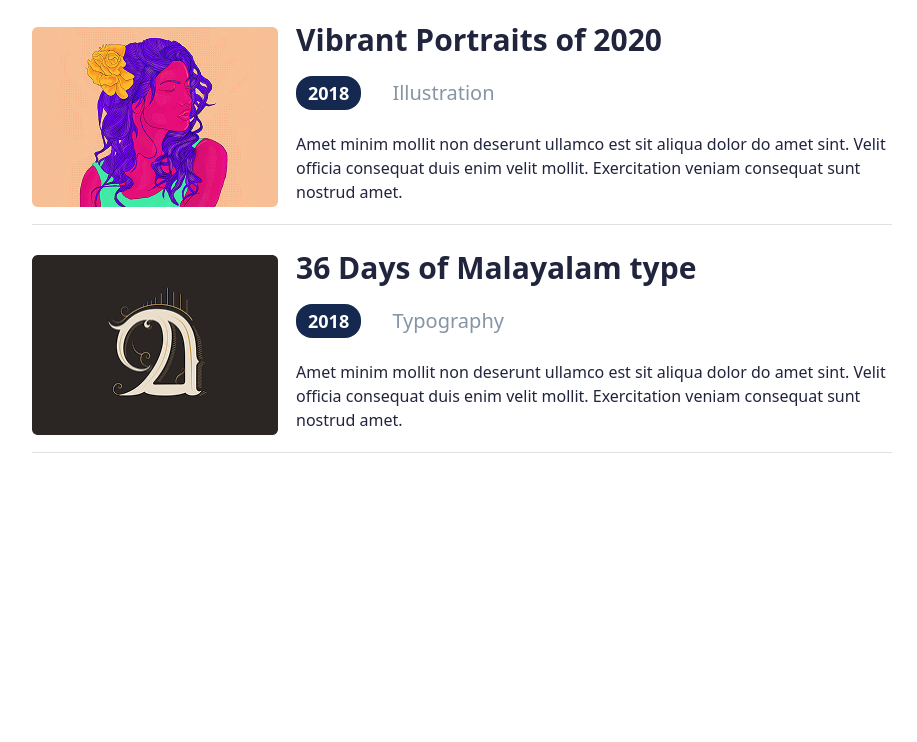
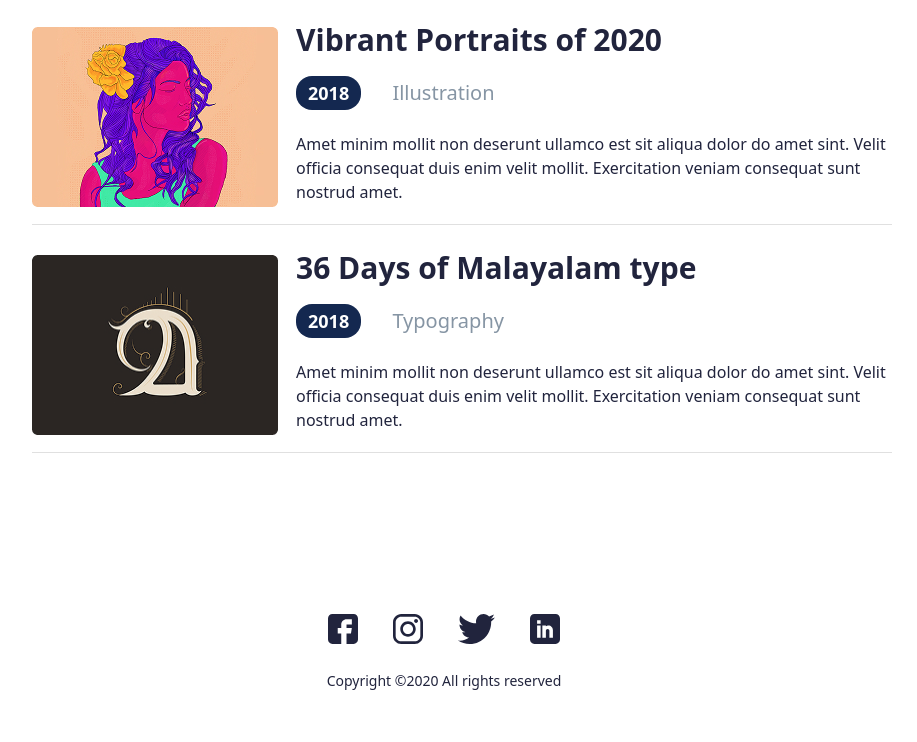
Before and after one commit to baratovarslan24-gif/JOHN-Tailwind, a plain HTML site: page index.html in a window 1280 px wide. Shown: the part 1177-1919 px from the top of the page, without its empty margins (196-1113 px from the left). Before the commit the page ends 1740 px from the top, so only its background shows below. Drawn offline with nearby package versions, Linux system fonts and the light colour scheme.

Commit message:
add footer

```diff
--- a/index.html
+++ b/index.html
@@ -217,5 +217,84 @@
         </div>
       </section>
     </main>
+    <footer class="py-[51px] ]">
+      <ul class="flex flex-row justify-center gap-[35px] mb-[26px]">
+        <li>
+          <a href="#">
+            <svg
+              width="30"
+              height="30"
+              viewBox="0 0 30 30"
+              fill="none"
+              xmlns="http://www.w3.org/2000/svg"
+            >
+              <path
+                d="M25.6055 0H4.39453C1.97159 0 0 1.97159 0 4.39453V25.6055C0 28.0284 1.97159 30 4.39453 30H13.2422V19.3945H9.72656V14.1211H13.2422V10.5469C13.2422 7.63893 15.6077 5.27344 18.5156 5.27344H23.8477V10.5469H18.5156V14.1211H23.8477L22.9688 19.3945H18.5156V30H25.6055C28.0284 30 30 28.0284 30 25.6055V4.39453C30 1.97159 28.0284 0 25.6055 0Z"
+                fill="#21243D"
+              />
+            </svg>
+          </a>
+        </li>
+        <li>
+          <a href="#">
+            <svg
+              width="30"
+              height="30"
+              viewBox="0 0 30 30"
+              fill="none"
+              xmlns="http://www.w3.org/2000/svg"
+            >
+              <path
+                d="M21.7209 0H8.27874C3.71384 0 0 3.71402 0 8.27892V21.7211C0 26.2862 3.71384 30 8.27874 30H21.7209C26.2862 30 30 26.286 30 21.7211V8.27892C30.0002 3.71402 26.2862 0 21.7209 0ZM27.3384 21.7211C27.3384 24.8185 24.8185 27.3383 21.7211 27.3383H8.27874C5.18153 27.3384 2.66175 24.8185 2.66175 21.7211V8.27892C2.66175 5.18171 5.18153 2.66175 8.27874 2.66175H21.7209C24.8183 2.66175 27.3383 5.18171 27.3383 8.27892V21.7211H27.3384Z"
+                fill="#21243D"
+              />
+              <path
+                d="M15 7.27014C10.7375 7.27014 7.26978 10.7379 7.26978 15.0004C7.26978 19.2627 10.7375 22.7303 15 22.7303C19.2625 22.7303 22.7303 19.2627 22.7303 15.0004C22.7303 10.7379 19.2625 7.27014 15 7.27014ZM15 20.0683C12.2054 20.0683 9.93152 17.7949 9.93152 15.0002C9.93152 12.2054 12.2052 9.93171 15 9.93171C17.7948 9.93171 20.0685 12.2054 20.0685 15.0002C20.0685 17.7949 17.7947 20.0683 15 20.0683Z"
+                fill="#21243D"
+              />
+              <path
+                d="M23.0545 5.01318C22.5417 5.01318 22.0379 5.2208 21.6757 5.58457C21.3118 5.94657 21.1025 6.45053 21.1025 6.96513C21.1025 7.47814 21.3119 7.98192 21.6757 8.34569C22.0377 8.70769 22.5417 8.91708 23.0545 8.91708C23.5691 8.91708 24.0713 8.70769 24.435 8.34569C24.7988 7.98192 25.0064 7.47796 25.0064 6.96513C25.0064 6.45053 24.7988 5.94657 24.435 5.58457C24.073 5.2208 23.5691 5.01318 23.0545 5.01318Z"
+                fill="#21243D"
+              />
+            </svg>
+          </a>
+        </li>
+        <li>
+          <a href="#">
+            <svg
+              width="37"
+              height="30"
+              viewBox="0 0 37 30"
+              fill="none"
+              xmlns="http://www.w3.org/2000/svg"
+            >
+              <path
+                d="M36.9231 3.55154C35.55 4.15385 34.0869 4.55308 32.5615 4.74692C34.1308 3.81 35.3285 2.33769 35.8915 0.563077C34.4285 1.43538 32.8131 2.05154 31.0915 2.39538C29.7023 0.916154 27.7223 0 25.5623 0C21.3715 0 17.9977 3.40154 17.9977 7.57154C17.9977 8.17154 18.0485 8.74846 18.1731 9.29769C11.88 8.99077 6.31154 5.97462 2.57077 1.38C1.91769 2.51308 1.53462 3.81 1.53462 5.20615C1.53462 7.82769 2.88462 10.1515 4.89692 11.4969C3.68077 11.4738 2.48769 11.1208 1.47692 10.5646C1.47692 10.5877 1.47692 10.6177 1.47692 10.6477C1.47692 14.3262 4.10077 17.3815 7.54154 18.0854C6.92538 18.2538 6.25385 18.3346 5.55692 18.3346C5.07231 18.3346 4.58308 18.3069 4.12385 18.2054C5.10462 21.2031 7.88769 23.4069 11.1969 23.4785C8.62154 25.4931 5.35154 26.7069 1.81154 26.7069C1.19077 26.7069 0.595385 26.6792 0 26.6031C3.35308 28.7654 7.32692 30 11.6123 30C25.5415 30 33.1569 18.4615 33.1569 8.46C33.1569 8.12538 33.1454 7.80231 33.1292 7.48154C34.6315 6.41538 35.8938 5.08385 36.9231 3.55154Z"
+                fill="#21243D"
+              />
+            </svg>
+          </a>
+        </li>
+        <li>
+          <a href="#">
+            <svg
+              width="30"
+              height="30"
+              viewBox="0 0 30 30"
+              fill="none"
+              xmlns="http://www.w3.org/2000/svg"
+            >
+              <path
+                d="M25.6055 0H4.39453C1.97159 0 0 1.97159 0 4.39453V25.6055C0 28.0284 1.97159 30 4.39453 30H25.6055C28.0284 30 30 28.0284 30 25.6055V4.39453C30 1.97159 28.0284 0 25.6055 0ZM10.6055 23.7891H7.08984V11.4844H10.6055V23.7891ZM10.6055 9.72656H7.08984V6.21094H10.6055V9.72656ZM22.9102 23.7891H19.3945V16.7578C19.3945 15.7887 18.6058 15 17.6367 15C16.6676 15 15.8789 15.7887 15.8789 16.7578V23.7891H12.3633V11.4844H15.8789V12.147C16.7999 11.8607 17.3982 11.4844 18.5156 11.4844C20.8999 11.4869 22.9102 13.6258 22.9102 16.1536V23.7891Z"
+                fill="#21243D"
+              />
+            </svg>
+          </a>
+        </li>
+      </ul>
+      <p class="text-[14px] text-[#21243D] flex justify-center">
+        Copyright &#169;2020 All rights reserved
+      </p>
+    </footer>
   </body>
 </html>
```
